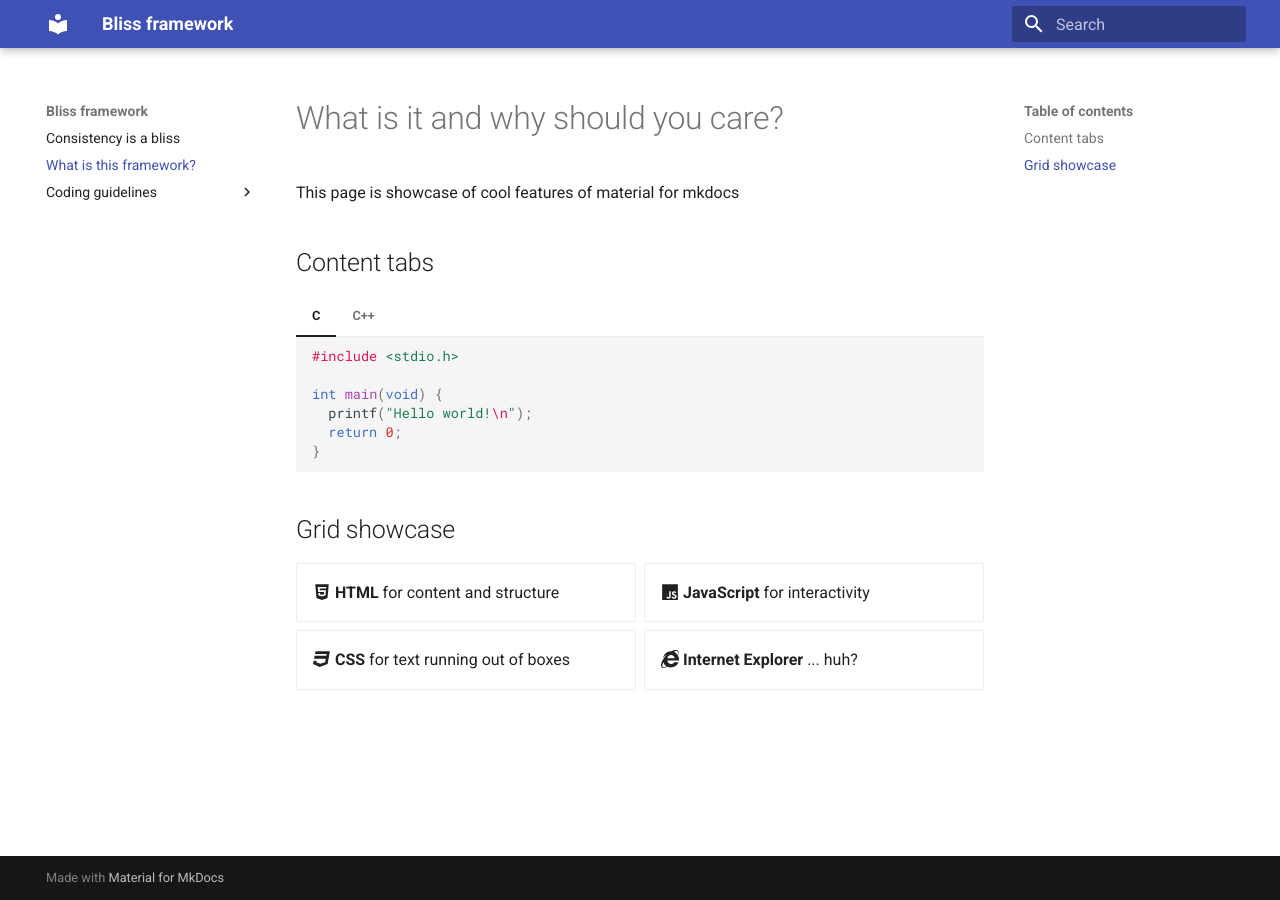
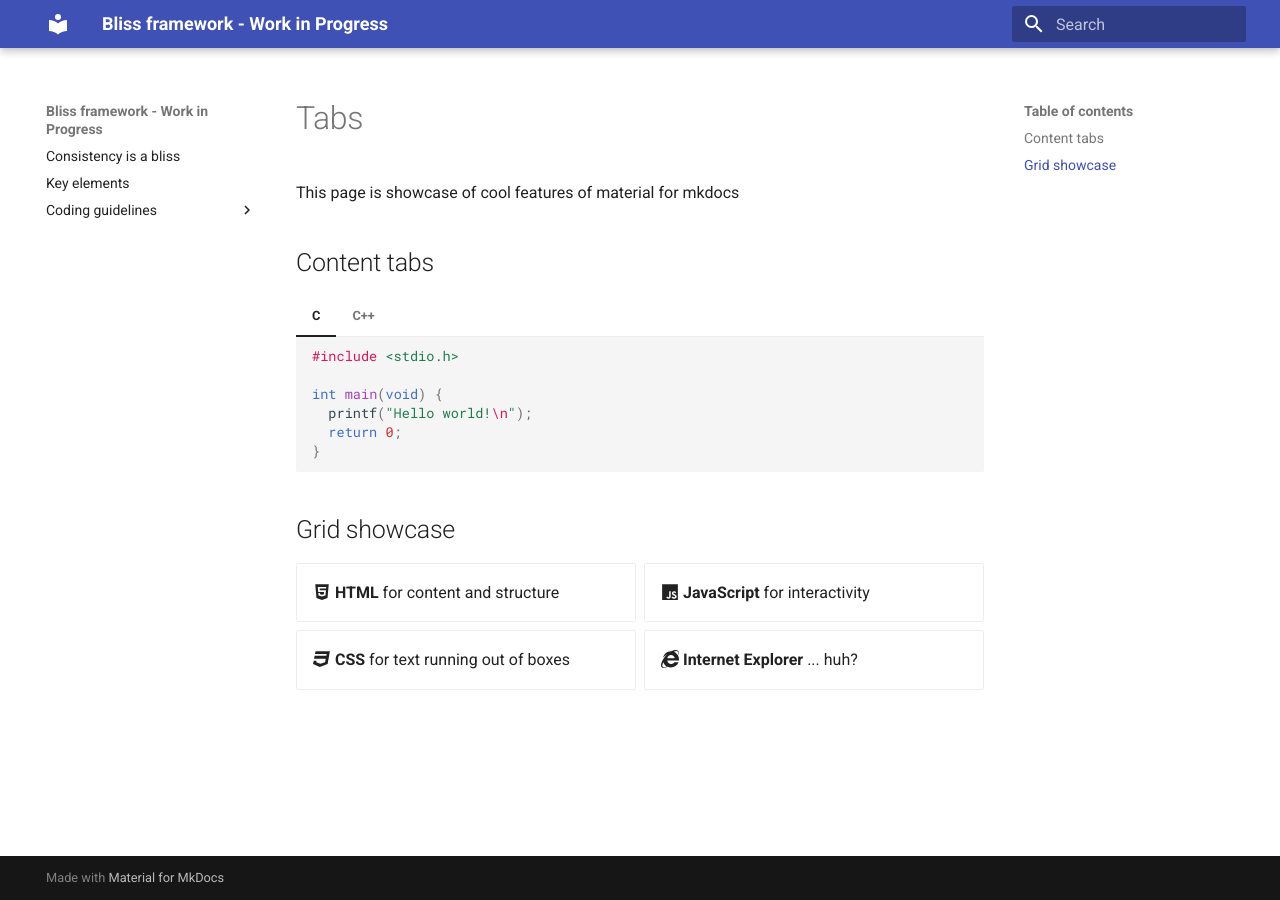
Before and after one commit to bliss-framework/web, an MkDocs documentation site: the page built from docs/_md-examples/tabs.md, in a window 1280 px wide. Built offline with MkDocs 1.6.1 and Material for MkDocs 9.7.7, drawn with Linux system fonts in a browser that asks for light colours.

Commit message:
- tracker for statistics - key-elements - example of mkdocs

```diff
--- a/docs/what-is-it.md
+++ b/docs/_md-examples/tabs.md
@@ -1,4 +1,4 @@
-# What is it and why should you care?
+# Tabs
 
 This page is showcase of cool features of material for mkdocs
 
--- a/mkdocs.yml
+++ b/mkdocs.yml
@@ -1,4 +1,4 @@
-site_name: Bliss framework
+site_name: Bliss framework - Work in Progress
 theme:
   name: material
   features:
@@ -7,7 +7,7 @@ theme:
 
 nav:
   - Consistency is a bliss: index.html
-  - What is this framework?: what-is-it.md
+  - Key elements: key-elements.md
   - Coding guidelines:
     - coding-guidelines/index.md
     - Naming conventions: coding-guidelines/naming-convention.md
--- /dev/null
+++ b/overrides/partials/integrations/analytics/custom.html
@@ -0,0 +1 @@
+<script defer data-domain="blissframework.dev" src="https://stats.keenmate.services/js/plausible.js"></script>
```
Also changed, not shown: docs/key-elements.md (added, +26 -0 lines).
